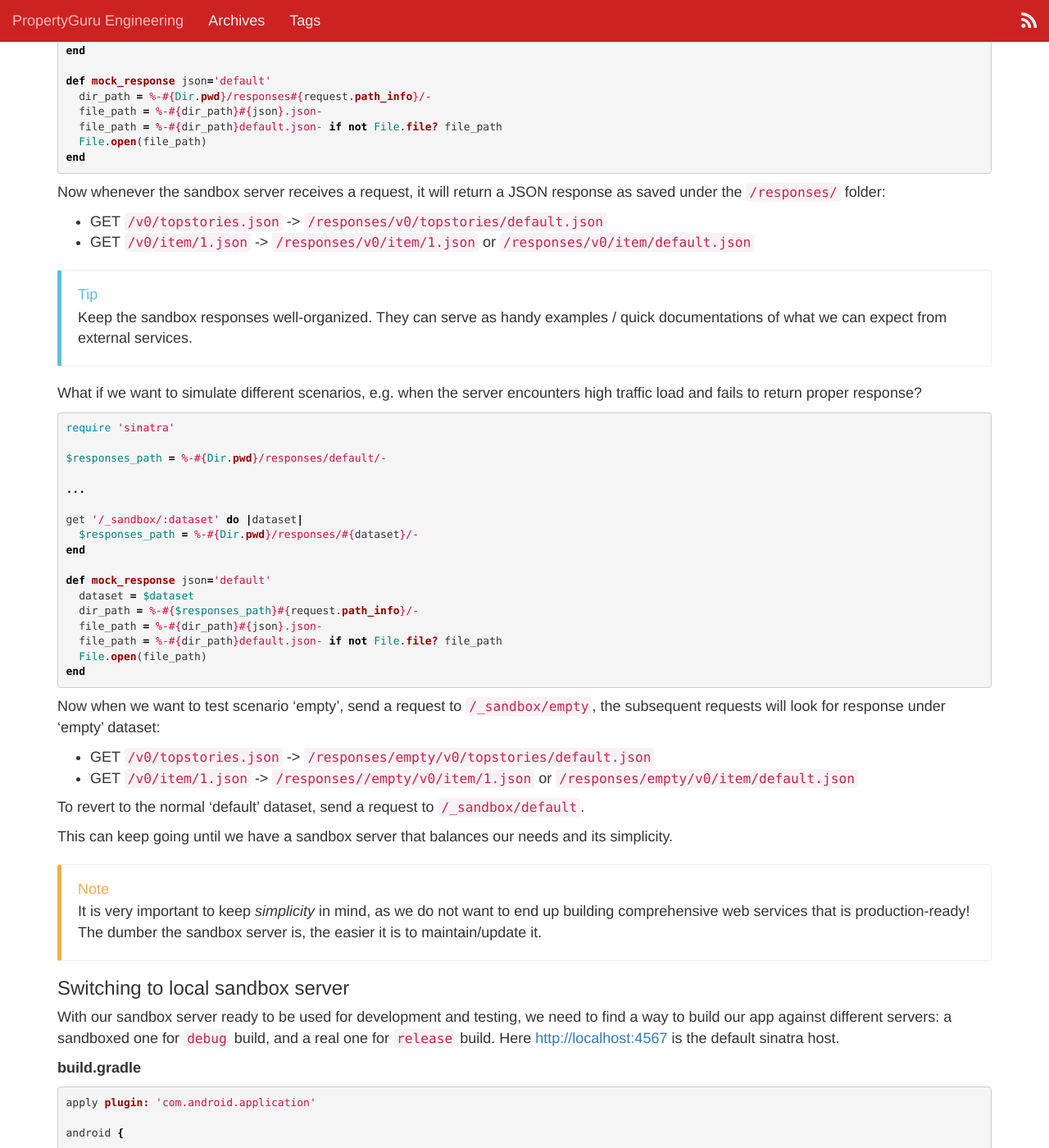
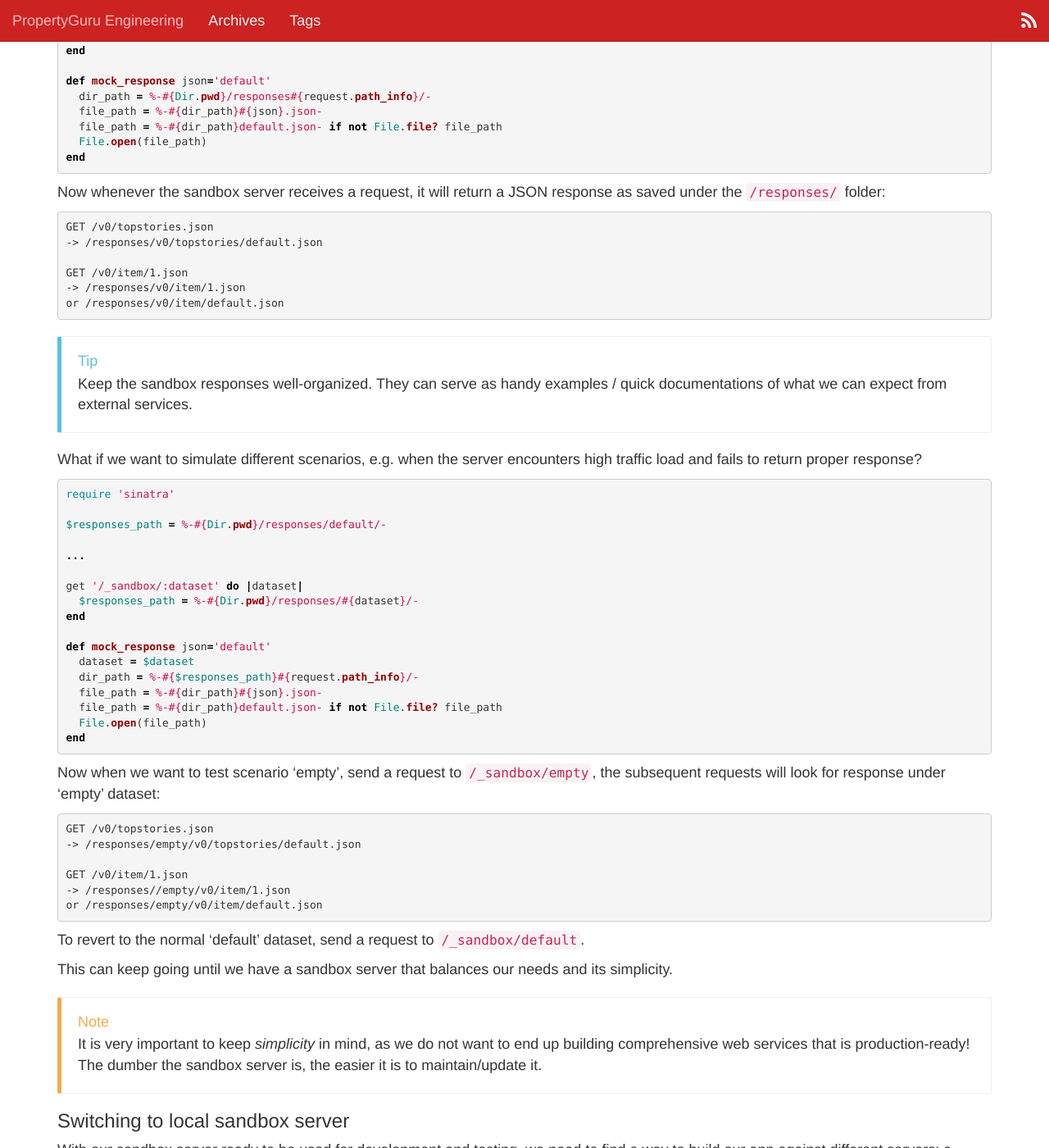
Before and after one commit to propertyguru/propertyguru.github.io, a Jekyll site: the page built from _posts/2015-03-24-boost-development-local-sandbox-server.markdown, in a window 1280 px wide and 1400 px high, scrolled down 1957 px. Shown: the whole window at 82% size. Built offline with Jekyll 4.4.1, drawn with Linux system fonts in a browser that asks for light colours; nearby versions of some CDN libraries.

Commit message:
Improve post layout on mobile

```diff
--- a/_posts/2015-03-24-boost-development-local-sandbox-server.markdown
+++ b/_posts/2015-03-24-boost-development-local-sandbox-server.markdown
@@ -79,8 +79,14 @@ end
 
 Now whenever the sandbox server receives a request, it will return a JSON response as saved under the `/responses/` folder:
 
-* GET `/v0/topstories.json` -> `/responses/v0/topstories/default.json`
-* GET `/v0/item/1.json` -> `/responses/v0/item/1.json` or `/responses/v0/item/default.json`
+{% highlight bash %}
+GET /v0/topstories.json
+-> /responses/v0/topstories/default.json
+
+GET /v0/item/1.json
+-> /responses/v0/item/1.json
+or /responses/v0/item/default.json
+{% endhighlight %}
 
 <div class="bs-callout bs-callout-info">
     <h4>Tip</h4>
@@ -111,8 +117,14 @@ end
 {% endhighlight %}
 Now when we want to test scenario 'empty', send a request to `/_sandbox/empty`, the subsequent requests will look for response under 'empty' dataset:
 
-* GET `/v0/topstories.json` -> `/responses/empty/v0/topstories/default.json`
-* GET `/v0/item/1.json` -> `/responses//empty/v0/item/1.json` or `/responses/empty/v0/item/default.json`
+{% highlight bash %}
+GET /v0/topstories.json
+-> /responses/empty/v0/topstories/default.json
+
+GET /v0/item/1.json
+-> /responses//empty/v0/item/1.json
+or /responses/empty/v0/item/default.json
+{% endhighlight %}
 
 To revert to the normal 'default' dataset, send a request to `/_sandbox/default`.
 
```
